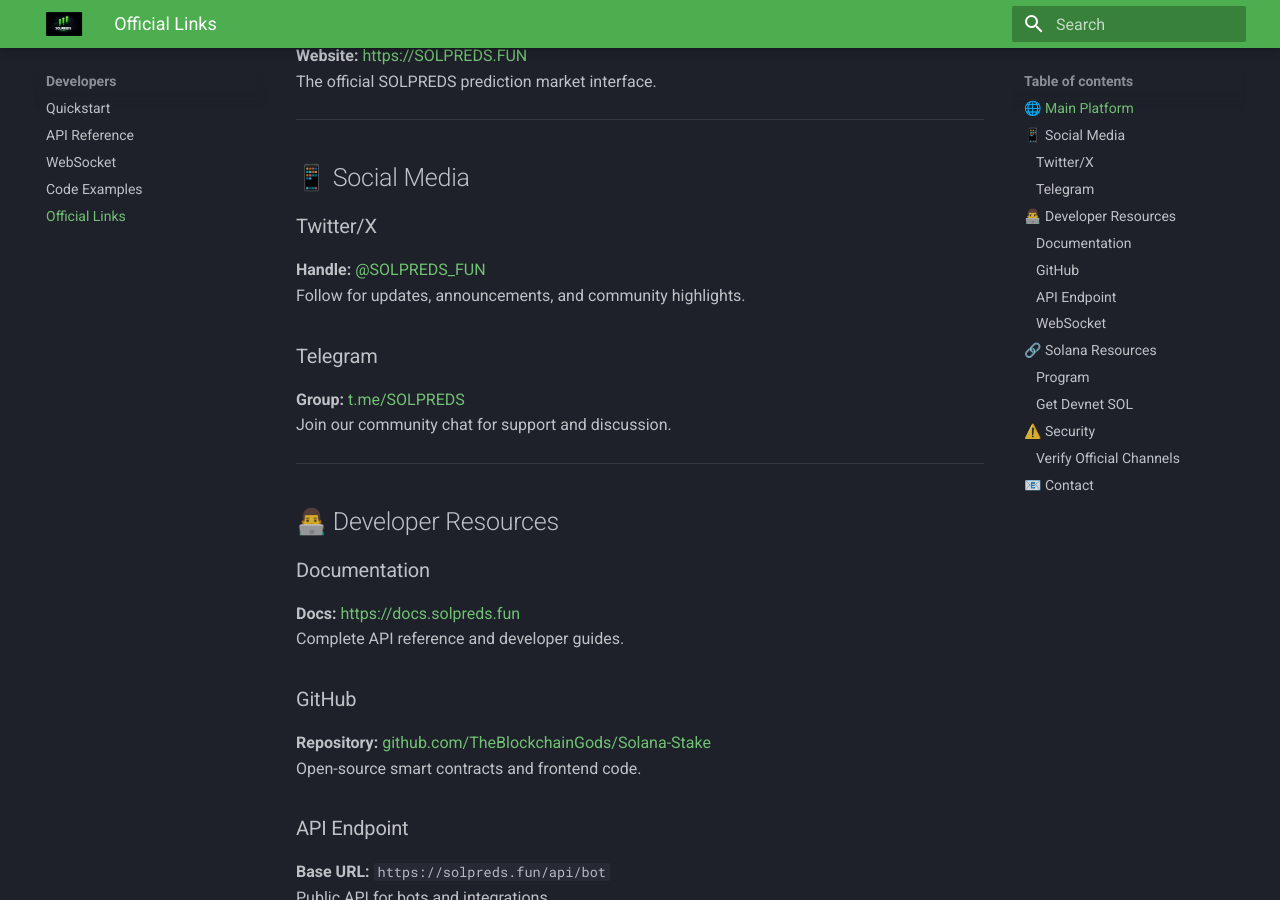
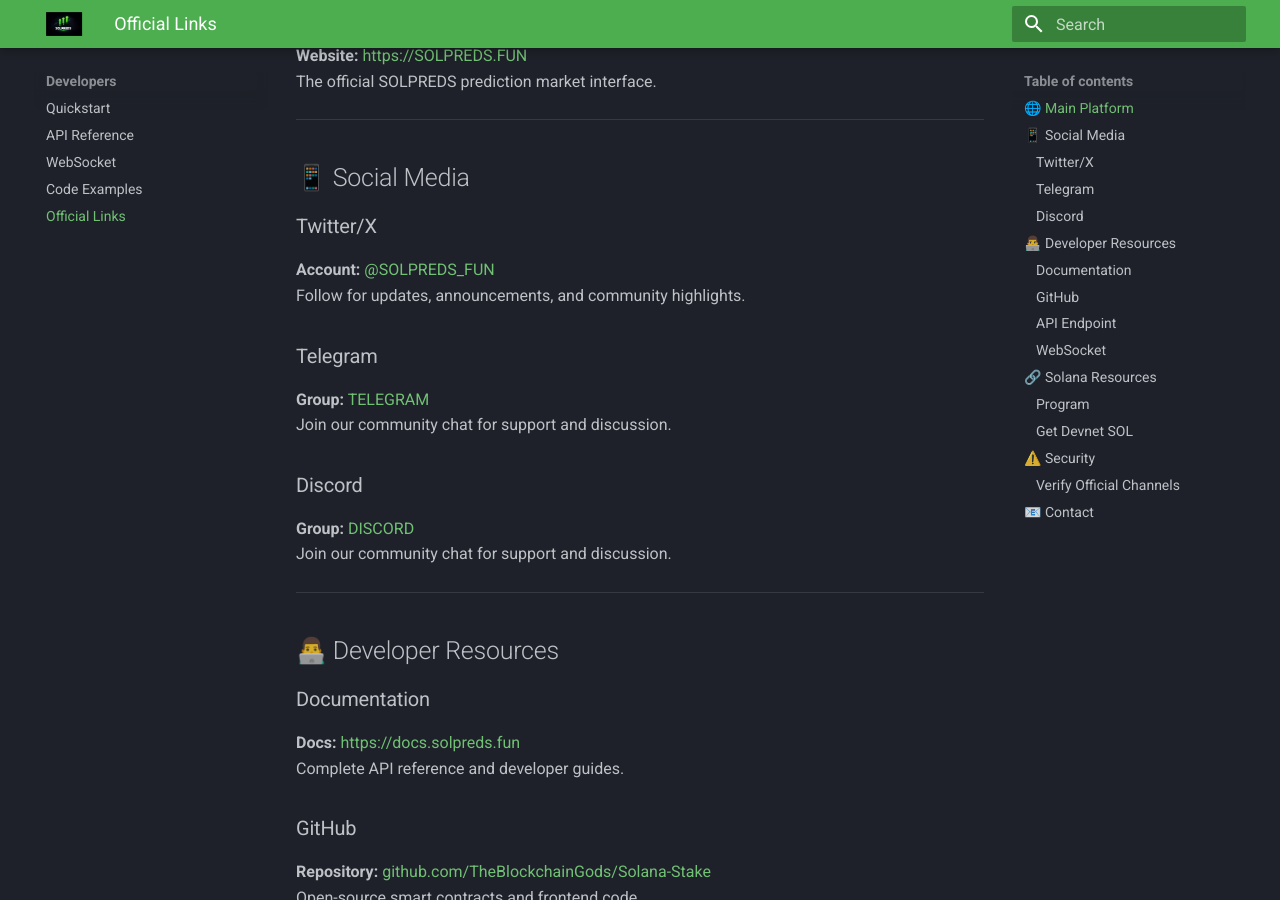
Before and after one commit to TheBlockchainGods/solpreds-docs, an MkDocs documentation site: the page built from docs/developers/official-links.md, in a window 1280 px wide and 900 px high, scrolled down 301 px. Built offline with MkDocs 1.6.1 and Material for MkDocs 9.7.7, drawn with Linux system fonts in a browser that asks for light colours.

Commit message:
Update official-links.md

```diff
--- a/docs/developers/official-links.md
+++ b/docs/developers/official-links.md
@@ -12,11 +12,15 @@
 ## 📱 Social Media
 
 ### Twitter/X
-**Handle:** [@SOLPREDS_FUN](https://x.com/SOLPREDS_FUN)
+**Account:** [@SOLPREDS_FUN](https://x.com/SOLPREDS_FUN)
 Follow for updates, announcements, and community highlights.
 
 ### Telegram
-**Group:** [t.me/SOLPREDS](https://t.me/SOLPREDS)
+**Group:** [TELEGRAM](https://t.me/SOLPREDS)
+Join our community chat for support and discussion.
+
+### Discord
+**Group:** [DISCORD](https://discord.gg/5EE29Xrc58)
 Join our community chat for support and discussion.
 
 ---
```
